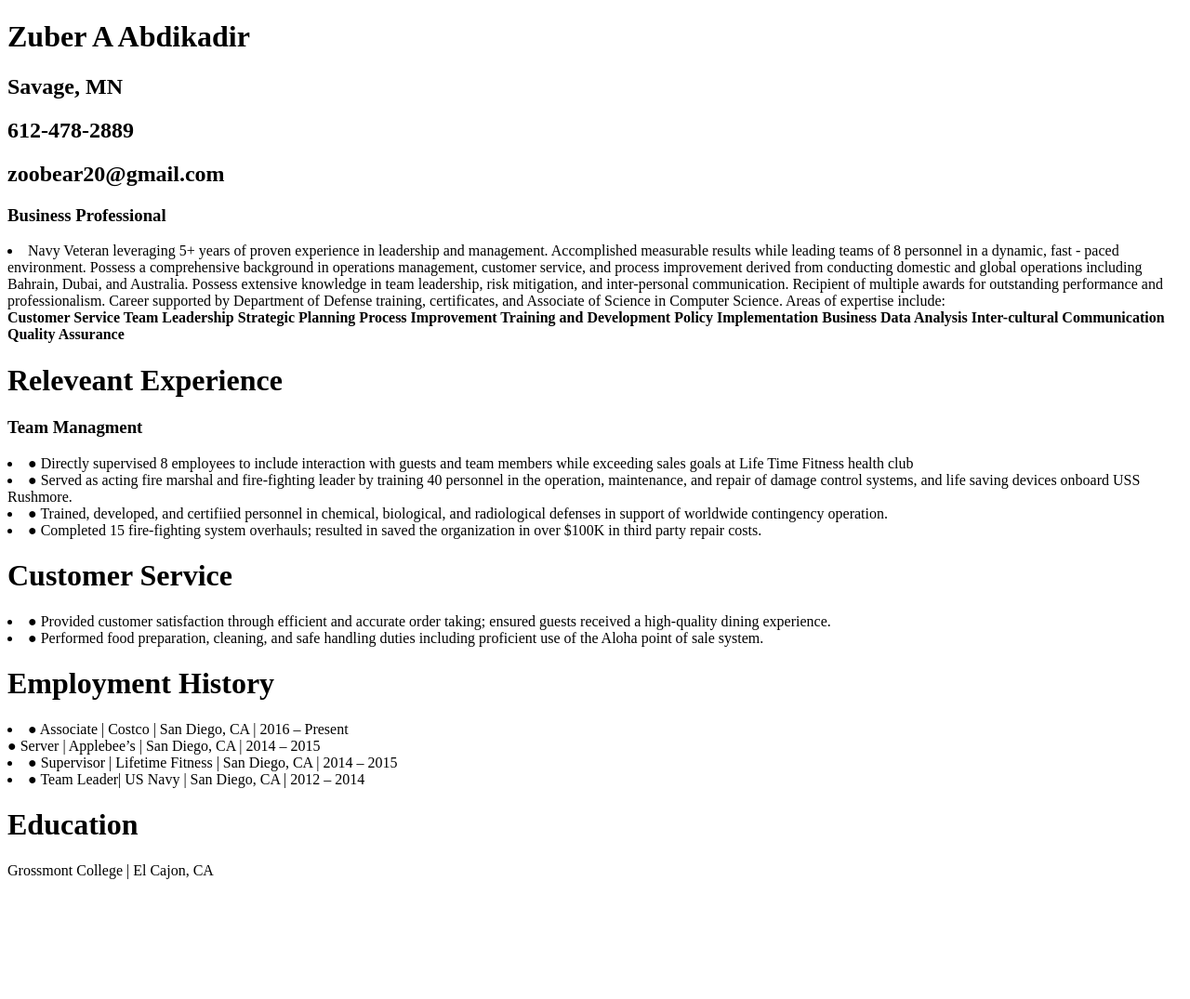
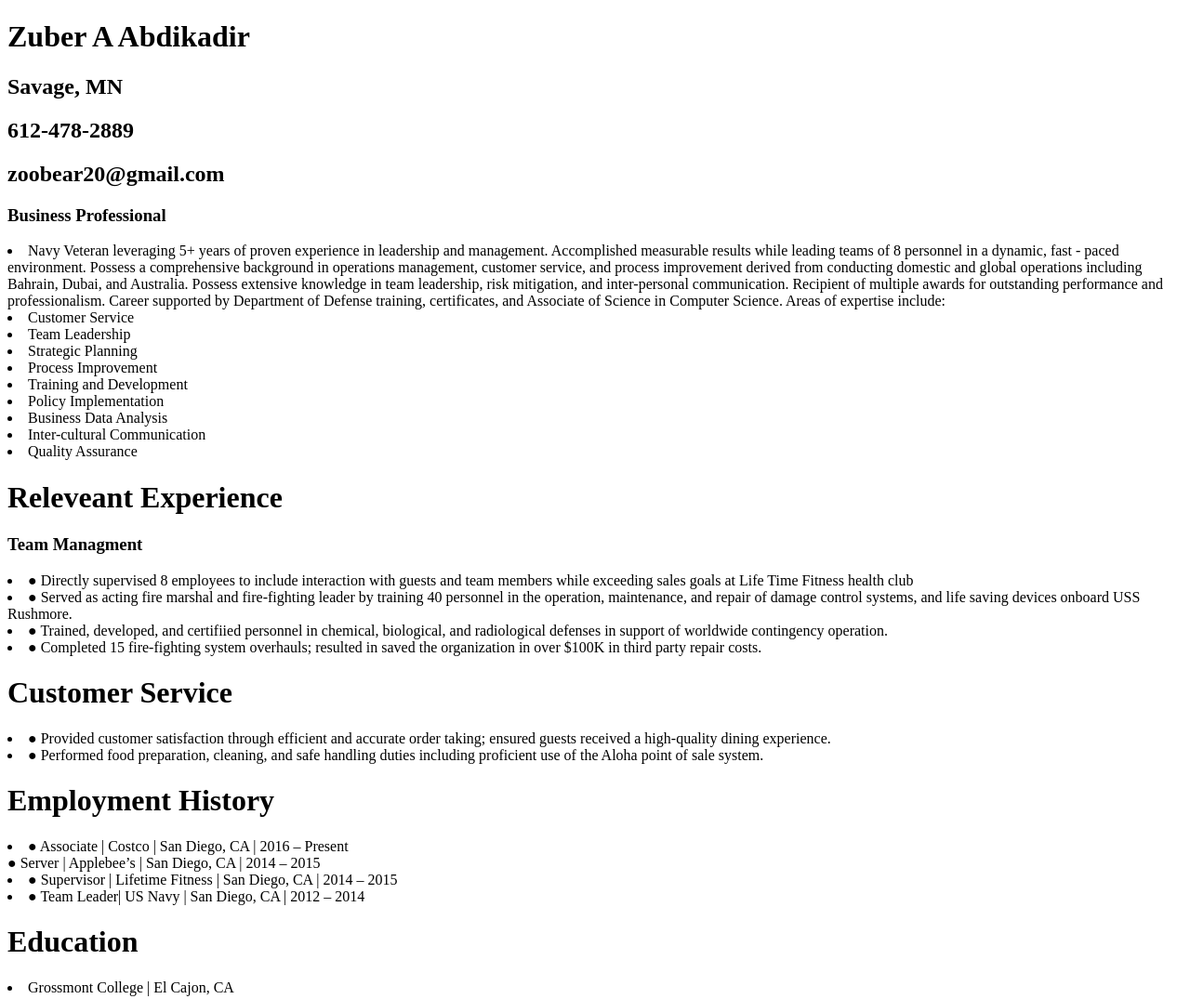
Before and after one commit to zuberabdikadir/zuberabdikadir.github.io, a plain HTML site: page index.html in a window 1280 px wide. Shown: the whole page at 93% size. Before the commit the page ends 962 px from the top, so only its background shows below. Drawn offline with Linux system fonts and the light colour scheme.

Commit message:
Update index.html

```diff
--- a/index.html
+++ b/index.html
@@ -15,17 +15,16 @@
 
 <h3>Business Professional</h3>
 <li>Navy Veteran leveraging 5+ years of proven experience in leadership and management.  Accomplished measurable results while leading teams of 8 personnel in a dynamic, fast - paced environment.  Possess a comprehensive background in operations management, customer service, and process improvement derived from conducting domestic and global operations including Bahrain, Dubai, and Australia.  Possess extensive knowledge in team leadership, risk mitigation, and inter-personal communication.  Recipient of multiple awards for outstanding performance and professionalism.  Career supported by Department of Defense training, certificates, and Associate of Science in Computer Science.  Areas of expertise include: </li>
-	<b>Customer Service
-Team Leadership
-Strategic Planning
+	<li>Customer Service</li>
+	<li>Team Leadership</li>
+	<li>Strategic Planning</li>
+	<li>Process Improvement</li>
+	<li>Training and Development</li>
+	<li>Policy Implementation</li>
 
-Process Improvement
-Training and Development
-Policy Implementation
-
-Business Data Analysis
-Inter-cultural Communication
-Quality Assurance</b>
+	<li>Business Data Analysis</li>
+	<li>Inter-cultural Communication</li>
+	<li>Quality Assurance</li>
   <h1> Releveant Experience</h1>
   <h3>Team Managment</h3>
 <li>● Directly supervised 8 employees to include interaction with guests and team members while exceeding sales goals at Life Time Fitness health club </li>
@@ -47,6 +46,6 @@ Quality Assurance</b>
 
 
 	<h1>Education</h1>
-<p>Grossmont College | El Cajon, CA</p>
+<li>Grossmont College | El Cajon, CA</li>
 	</body>
 </html>
```
